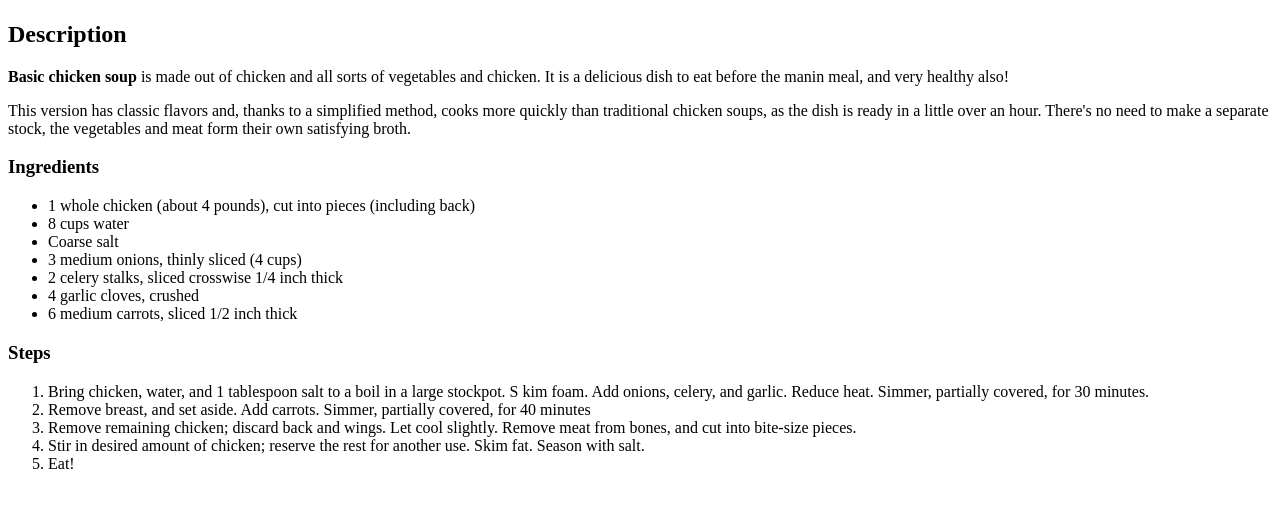
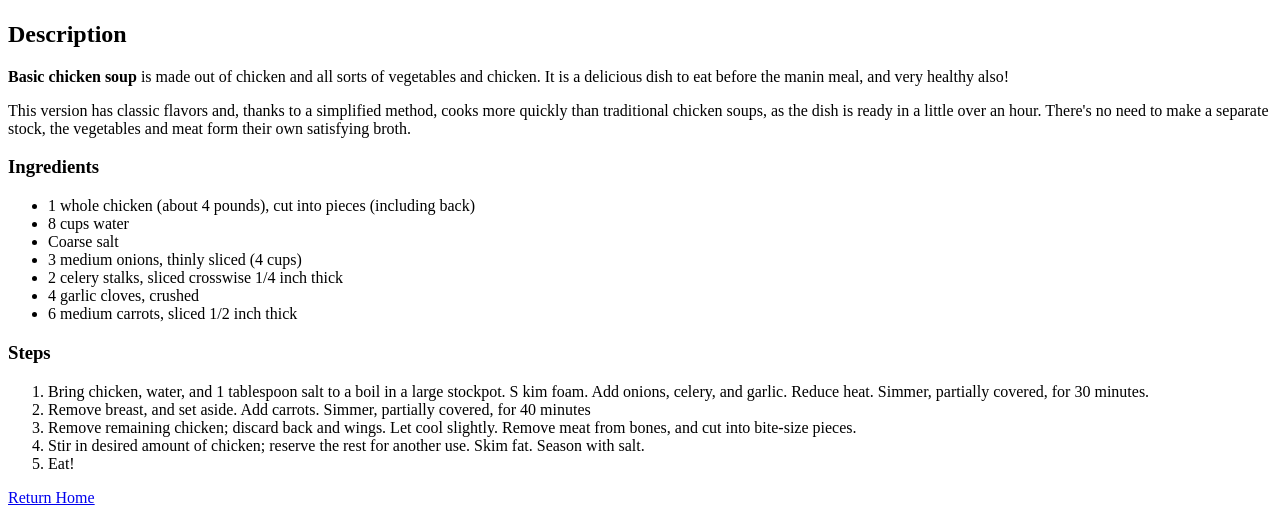
Before and after one commit to Hodoronk/odin-recipes, a plain HTML site: page recipes/soup.html in a window 1280 px wide. Shown: the part 383-898 px from the top of the page. Before the commit the page ends 872 px from the top, so only its background shows below. Drawn offline with Linux system fonts and the light colour scheme.

Commit message:
Added Return Home button

```diff
--- a/recipes/soup.html
+++ b/recipes/soup.html
@@ -32,5 +32,7 @@
                 <li>Stir in desired amount of chicken; reserve the rest for another use. Skim fat. Season with salt.</li>
                 <li>Eat!</li>
             </ol>
+
+    <a href="../index.html">Return Home</a>
     </body>
 </html>
```
Also changed, not shown: recipes/french-fries.html (+1 -1 lines), recipes/lasagna.html (+1 -0 lines).
